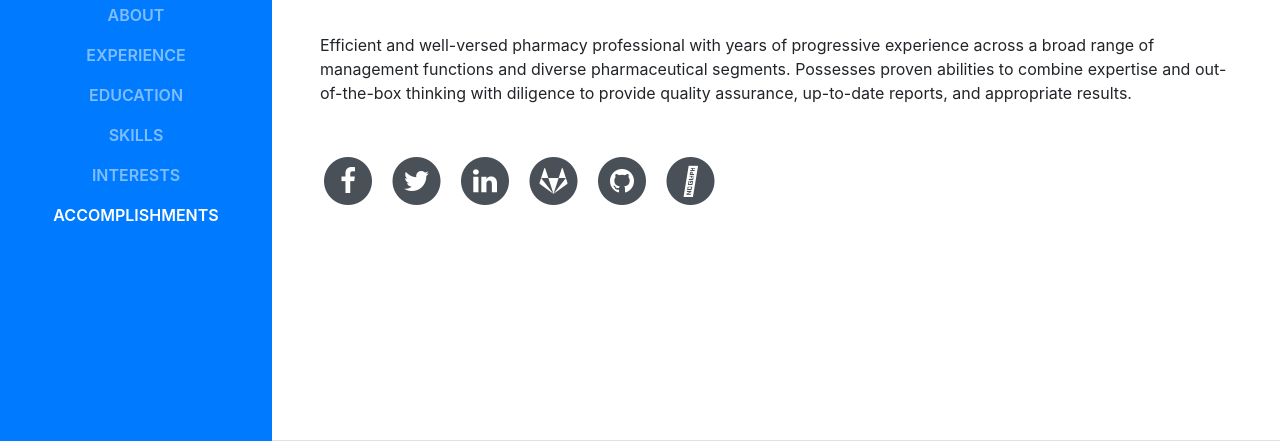
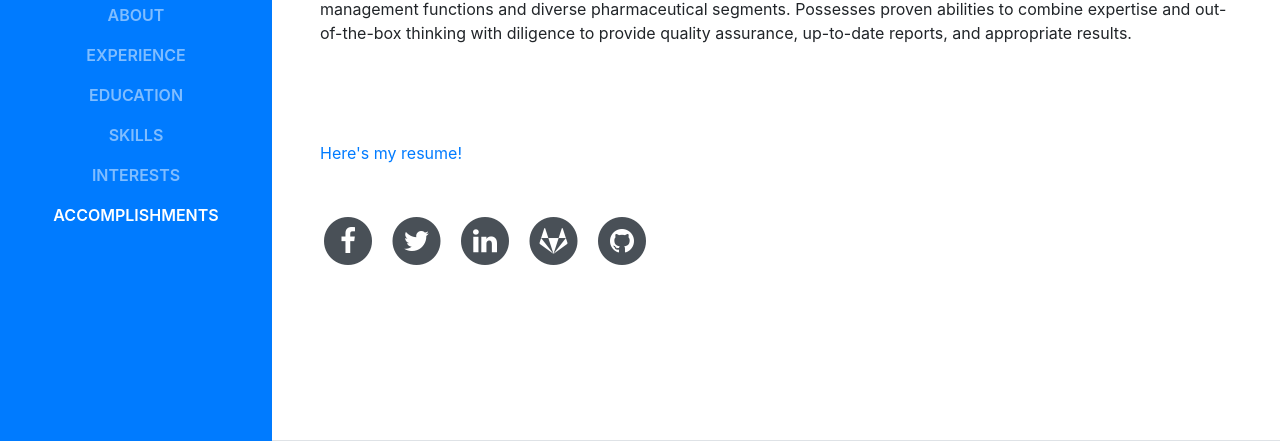
Before and after one commit to louienaraja/Portfolio, a website with bundled scripts: page index.html in a window 1280 px wide. Shown: the part 359-800 px from the top of the page. Built offline with nearby package versions, Linux system fonts and the light colour scheme; a web font is replaced by a local one.

Commit message:
Update index.html

```diff
--- a/index.html
+++ b/index.html
@@ -72,6 +72,8 @@
             <a href="mailto:narajamartin@gmail.com">narajamartin@gmail.com</a>
           </div>
           <p class="mb-5">Efficient and well-versed pharmacy professional with years of progressive experience across a broad range of management functions and diverse pharmaceutical segments. Possesses proven abilities to combine expertise and out-of-the-box thinking with diligence to provide quality assurance, up-to-date reports, and appropriate results.  </p>
+          <br><br>
+          <p class="mb-5"><a href="https://drive.google.com/file/d/1ZsziSq_6SWgUG965l2XoNpS178s5kdNq/view?usp=sharing" target="_blank">Here's my resume!</a></p>
           <ul class="list-inline list-social-icons mb-0">
             <li class="list-inline-item">
               <a href="https://www.facebook.com/louienaraja" target="_blank">
@@ -110,14 +112,6 @@
                 <span class="fa-stack fa-lg">
                   <i class="fa fa-circle fa-stack-2x"></i>
                   <i class="fa fa-github fa-stack-1x fa-inverse"></i>
-                </span>
-              </a>
-            </li>
-            <li class="list-inline-item">
-              <a href="https://drive.google.com/file/d/1ZsziSq_6SWgUG965l2XoNpS178s5kdNq/view?usp=sharing" target="_blank">
-                <span class="fa-stack fa-lg">
-                  <i class="fa fa-circle fa-stack-2x"></i>
-                  <i class="far fa-address-card fa-stack-1x fa-inverse"></i>
                 </span>
               </a>
             </li>
```
